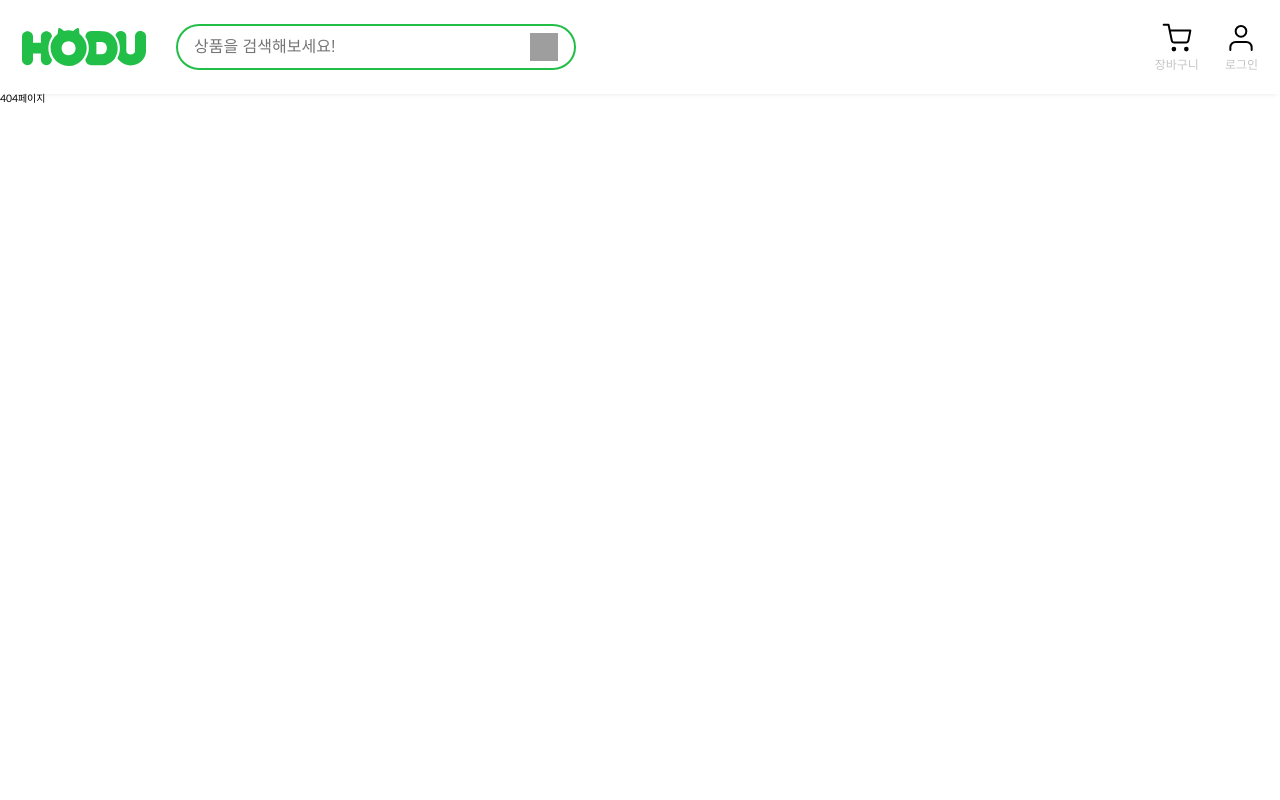
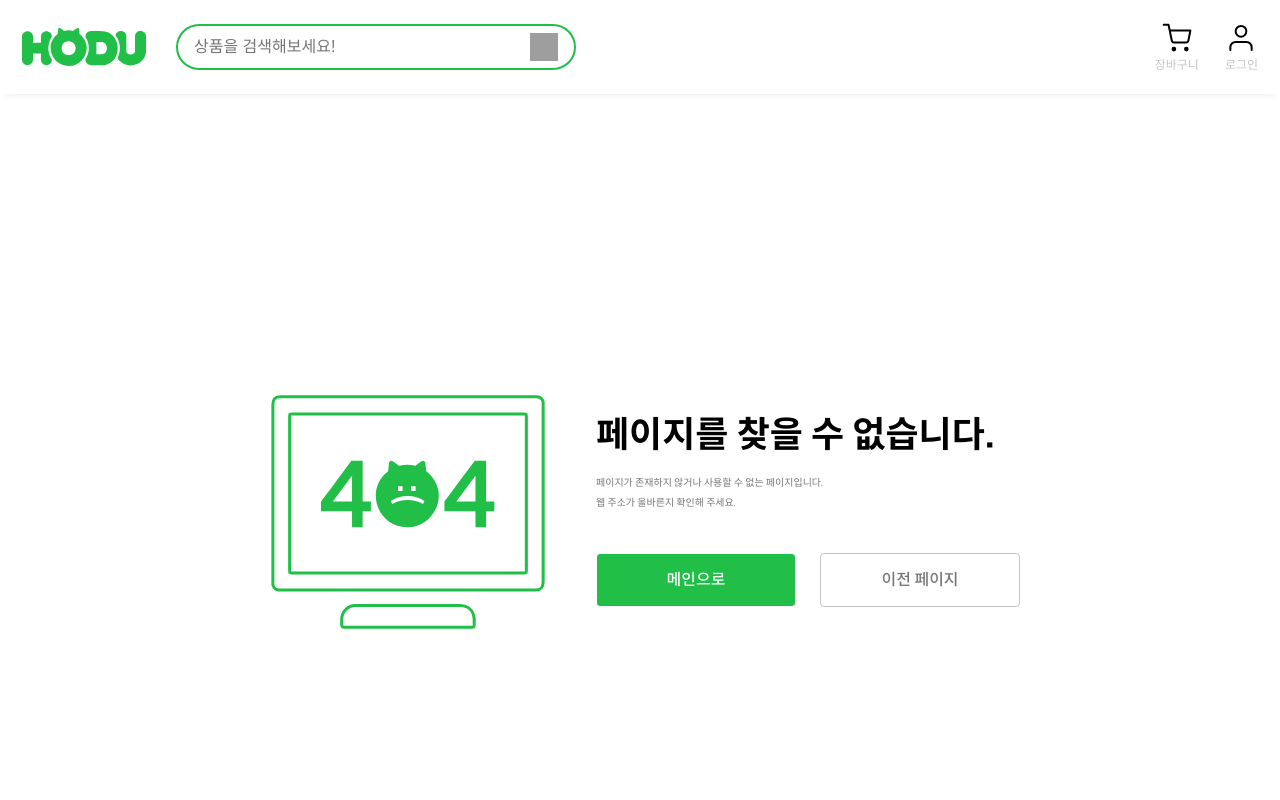
Before and after one commit to EllaSEON/OpenMarket, a React (Create React App) app: page /cart in a window 1280 px wide. Shown: the top 800 px of the page. Built offline with nearby package versions, Linux system fonts and the light colour scheme; grey boxes are pictures that could not be loaded.

Commit message:
<feat> : 404 페이지 구현

```diff
--- a/src/Pages/NotFound/NotFound.tsx
+++ b/src/Pages/NotFound/NotFound.tsx
@@ -1,5 +1,34 @@
+import { useNavigate } from "react-router-dom";
+import Icon404 from "../../assets/images/icon-404.svg";
+
+import * as S from "./style";
 function NotFound() {
-  return <div>404페이지</div>;
+  const navigate = useNavigate();
+  return (
+    <S.Section>
+      <img src={Icon404} alt="404이미지" />
+      <div>
+        <S.H2>페이지를 찾을 수 없습니다.</S.H2>
+        <S.Txt>
+          페이지가 존재하지 않거나 사용할 수 없는 페이지입니다.
+          <br />웹 주소가 올바른지 확인해 주세요.
+        </S.Txt>
+        <S.BtnDiv>
+          <S.Btn type="button" size="ms" onClick={() => navigate("/")}>
+            메인으로
+          </S.Btn>
+          <S.Btn
+            type="button"
+            size="ms"
+            color="white"
+            onClick={() => navigate(-1)}
+          >
+            이전 페이지
+          </S.Btn>
+        </S.BtnDiv>
+      </div>
+    </S.Section>
+  );
 }
 
 export default NotFound;
--- /dev/null
+++ b/src/Pages/NotFound/style.ts
@@ -0,0 +1,30 @@
+import styled from "styled-components";
+import Button from "../../components/common/Button/Button";
+
+export const Section = styled.section`
+  display: flex;
+  width: 740px;
+  margin: 300px auto 0;
+  align-items: center;
+  gap: 50px;
+`;
+
+export const H2 = styled.h2`
+  font-weight: 700;
+  font-size: 36px;
+`;
+
+export const Txt = styled.p`
+  margin: 20px 0 40px;
+  color: ${({ theme }) => theme.colors.darkGray};
+  line-height: 2rem;
+`;
+
+export const BtnDiv = styled.div`
+  display: flex;
+  gap: 14px;
+`;
+
+export const Btn = styled(Button)`
+  width: 200px;
+`;
```
Also changed, not shown: src/assets/images/icon-404.svg (added).
